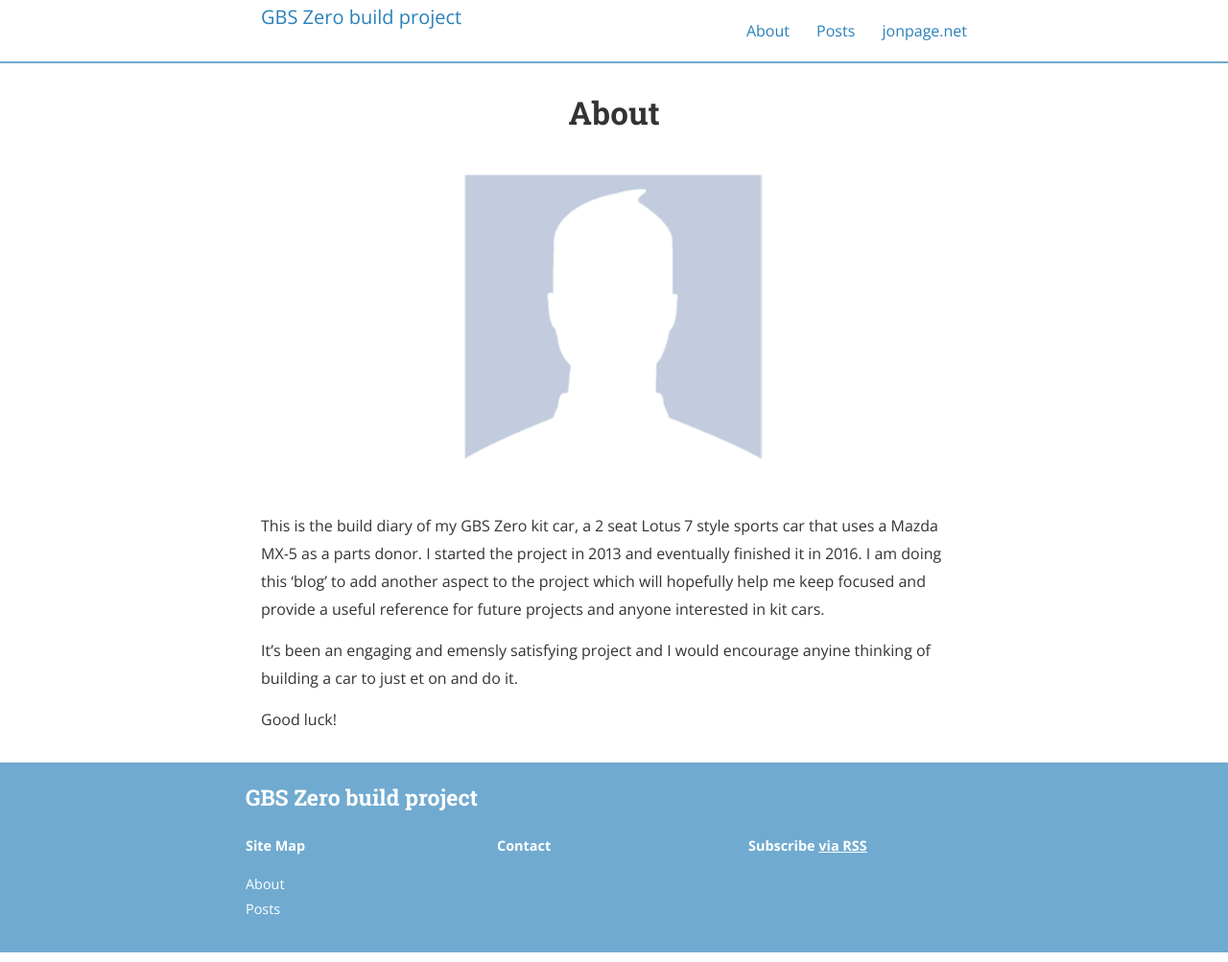
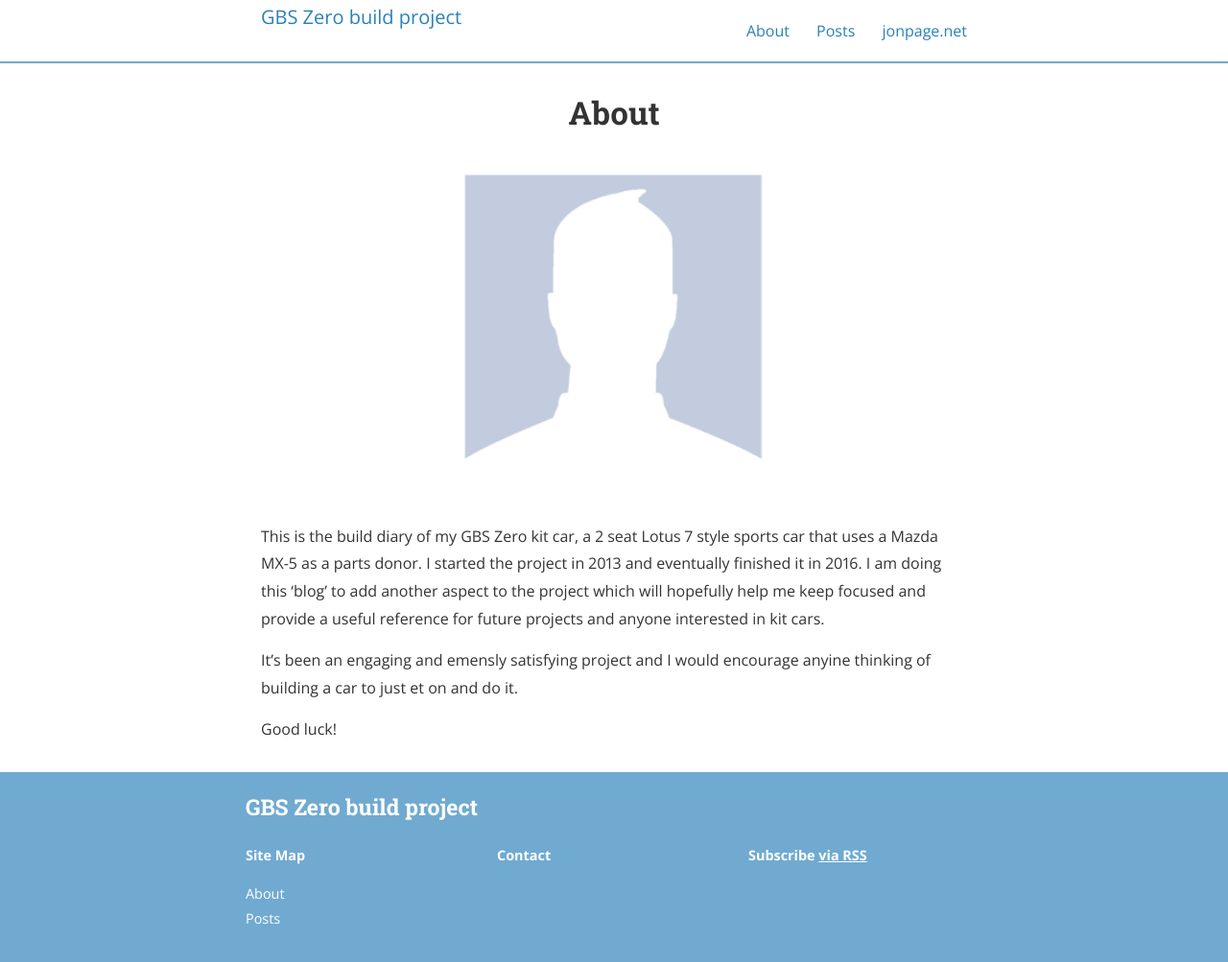
Before and after one commit to jonpage23/zero2, a Jekyll site: the page built from about.md, in a window 1280 px wide. Shown: the whole page at 96% size. Built offline with Jekyll 4.4.1, drawn with Linux system fonts in a browser that asks for light colours; nearby versions of some CDN libraries.

Commit message:
about removed picture

```diff
--- a/about.md
+++ b/about.md
@@ -4,7 +4,7 @@ title: About
 permalink: /about/
 ---
 
-<img src="{{ site.baseurl }}/assets/profile-placeholder.gif" title="Profile Picture" class="profile">
+# <img src="{{ site.baseurl }}/assets/profile-placeholder.gif" title="Profile Picture" class="profile">
 
 This is the build diary of my GBS Zero kit car, a 2 seat Lotus 7 style sports car that uses a Mazda MX-5 as a parts donor. I started the project in 2013 and eventually finished it in 2016. I am doing this ‘blog’ to add another aspect to the project which will hopefully help me keep focused and provide a useful reference for future projects and anyone interested in kit cars.
 
```
